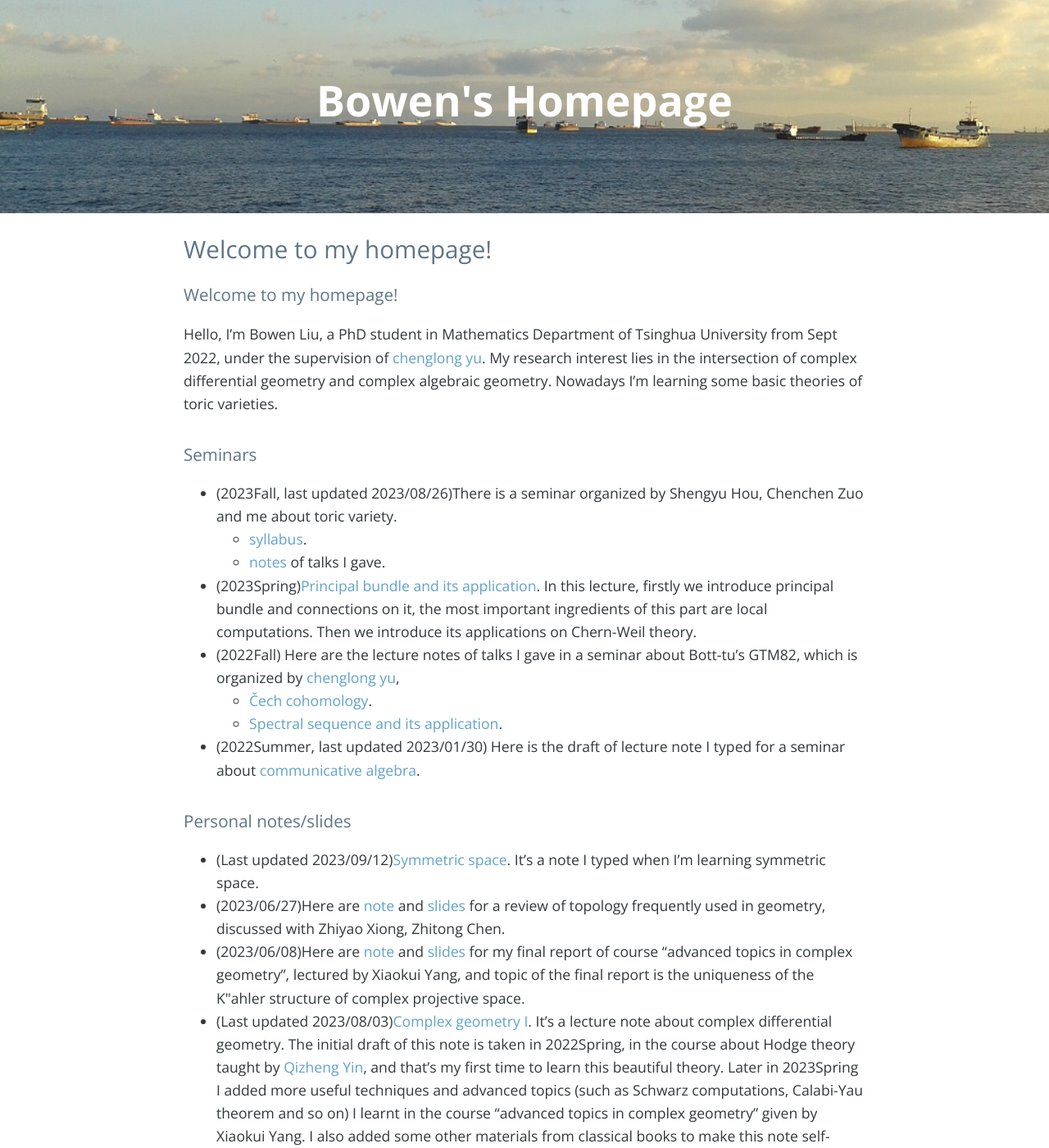
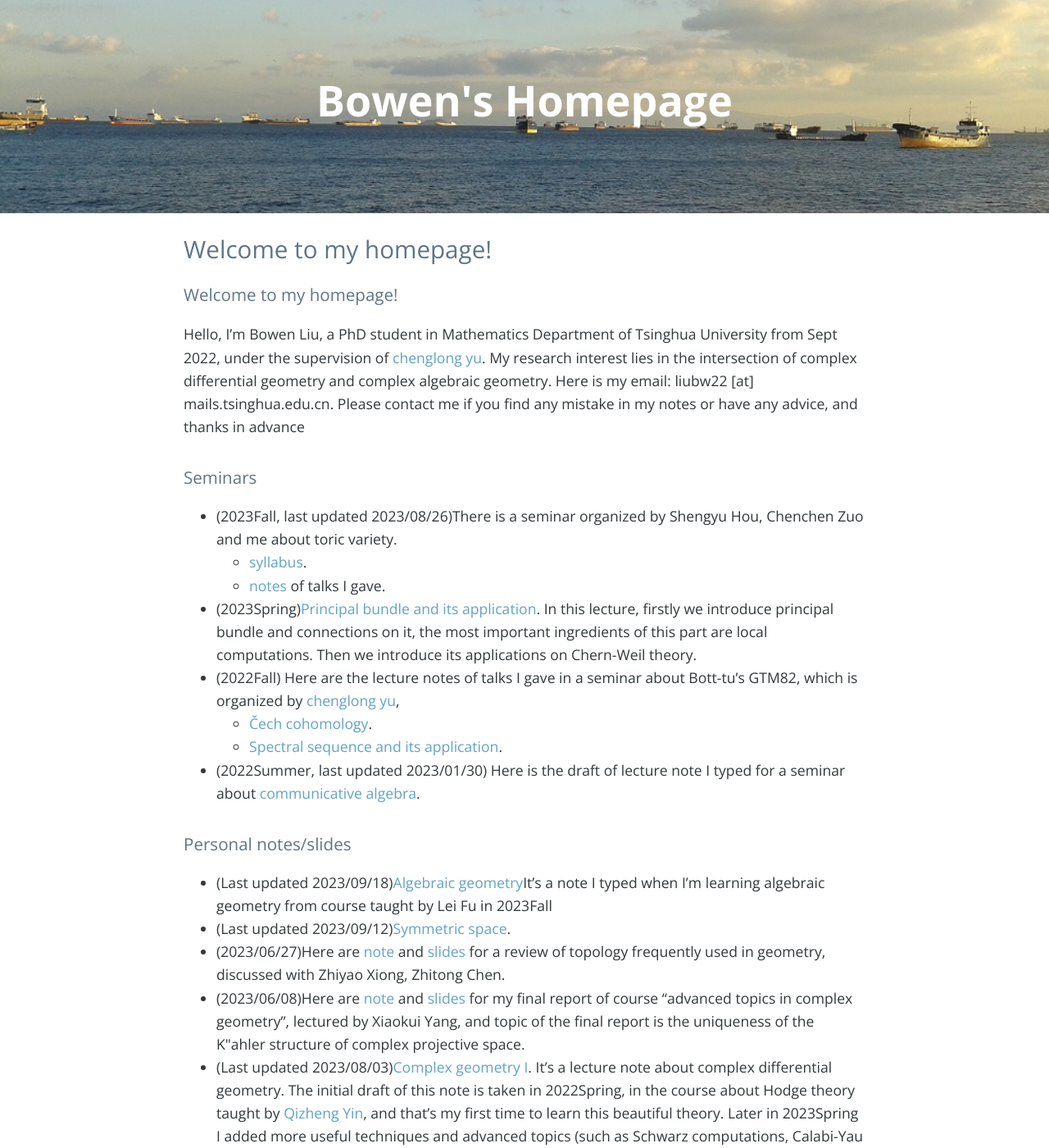
Before and after one commit to bowenl-math/bowenl-math.github.io, a Jekyll site: the page built from index.md, in a window 1280 px wide and 1400 px high. Shown: the whole window at 82% size. Built offline with Jekyll 4.4.1, drawn with Linux system fonts in a browser that asks for light colours; nearby versions of some CDN libraries; our own code applies the rules of GitHub Pages for plain Markdown files; the list of posts is cut into pages by our own code; comment, search, counter and statistics services are not loaded; some of the changed text lies outside the part shown.

Commit message:
update 2023Fall

```diff
--- a/index.md
+++ b/index.md
@@ -1,5 +1,5 @@
 ### Welcome to my homepage!
-Hello, I'm Bowen Liu, a PhD student in Mathematics Department of Tsinghua University from Sept 2022, under the supervision of [chenglong yu](https://chenglongyu.github.io/). My research interest lies in the intersection of complex differential geometry and complex algebraic geometry. Nowadays I'm learning some basic theories of toric varieties.
+Hello, I'm Bowen Liu, a PhD student in Mathematics Department of Tsinghua University from Sept 2022, under the supervision of [chenglong yu](https://chenglongyu.github.io/). My research interest lies in the intersection of complex differential geometry and complex algebraic geometry.  Here is my email: liubw22 [at] mails.tsinghua.edu.cn. Please contact me if you find any mistake in my notes or have any advice, and thanks in advance
 
 
 ### Seminars
@@ -14,21 +14,23 @@
 
 
 ### Personal notes/slides
-* (Last updated 2023/09/12)[Symmetric space](notes/personal notes/Symmetric_space/note.pdf). It's a note I typed when I'm learning symmetric space.
+* (Last updated 2023/09/18)[Algebraic geometry](notes/2023Fall/algebraic_geometry.pdf)It's a note I typed when I'm learning algebraic geometry from course taught by Lei Fu in 2023Fall
+* (Last updated 2023/09/12)[Symmetric space](notes/personal notes/Symmetric_space/note.pdf).
 * (2023/06/27)Here are [note](notes/personal notes/Review_of_topology/note.pdf) and [slides](notes/personal notes/Review_of_topology/slides.pdf) for a review of topology frequently used in geometry, discussed with Zhiyao Xiong, Zhitong Chen.
 * (2023/06/08)Here are [note](notes/personal notes/Uniqueness_CPn/note.pdf) and [slides](notes/personal notes/Uniqueness_CPn/slides.pdf) for my final report of course “advanced topics in complex geometry", lectured by Xiaokui Yang, and topic of the final report is the uniqueness of the K\"ahler structure of complex projective space.
 * (Last updated 2023/08/03)[Complex geometry I](notes/personal notes/Complex_geometry_I/Complex_geometry_I.pdf). It's a lecture note about complex differential geometry. The initial draft of this note is taken in 2022Spring, in the course about Hodge theory taught by [Qizheng Yin](http://faculty.bicmr.pku.edu.cn/~qizheng/#), and that's my first time to learn this beautiful theory. Later in 2023Spring I added more useful techniques and advanced topics (such as Schwarz computations, Calabi-Yau theorem and so on) I learnt in the course “advanced topics in complex geometry" given by Xiaokui Yang. I also added some other materials from classical books to make this note self-contained.
-
-
+* [Partial differential equation](notes/2022Fall/pde.pdf), it's a note I typed when I'm learning PDE in 2022Fall, and it's mainly followed the standard textbook written by Evans.
 
 
 ### Course notes
+#### 2023Fall
+*(Last updated 2023/09/18)[Topics in complex algebraic geometry](note/2023Fall/topics_in_complex_algebraic_geometry.pdf), lectured by [Mao Sheng](http://staff.ustc.edu.cn/~msheng/).
+
 #### 2023Spring
 * (Last updated 2023/04/02)[Analytic complex geometry](notes/2023Spring/Analytic_complex_geometry.pdf), lectured by [Jian Xiao](https://sites.google.com/view/jianxiao/).
 
 #### 2022Fall
 * (Last updated 2023/07/27)[Riemannian geometry](notes/2022Fall/Riemannian_geometry.pdf), lectured by Xiaokui Yang, I also added some related materials.
-* [Partial differential equation](notes/2022Fall/pde.pdf), mainly followed standard textbook written by Evans.
 
 #### 2022Spring
 Here are some notes I typed during my study in enhanced program of BICMR in Peking University.
```
Also changed, not shown: other parts of index.md (+0 -4 lines), 5 other files.
